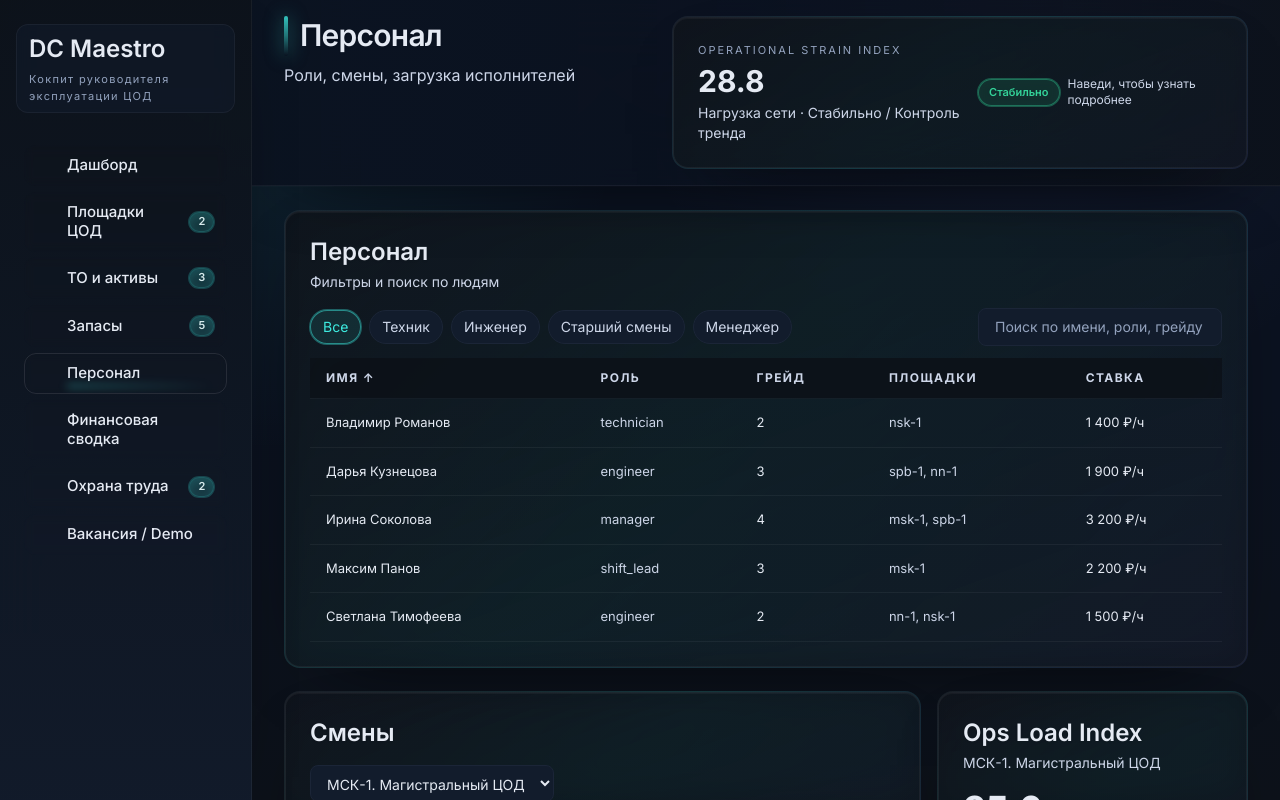
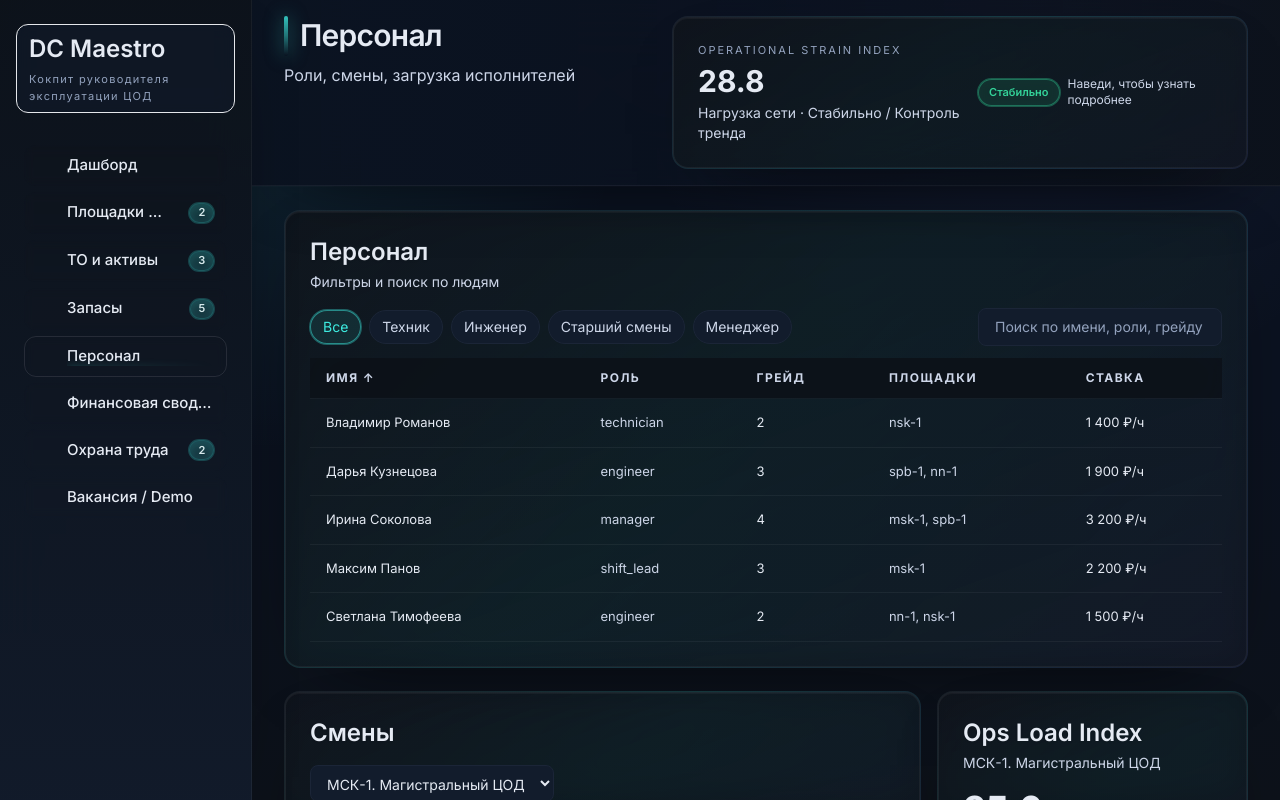
Before and after one commit to QuantumKeyUYU/dc-maestro, a React (Vite) app: page /personnel in a window 1280 px wide. Built offline with nearby package versions, Linux system fonts and the light colour scheme.

Commit message:
Refine header labels and tooltip resets

```diff
--- a/src/app/App.tsx
+++ b/src/app/App.tsx
@@ -152,10 +152,10 @@ export default function App() {
               to="/"
               className={({ isActive }) =>
                 clsx(
-                  'block -mx-2 px-3 py-2 rounded-xl transition text-left space-y-1.5 shadow-ambient/50 border border-white/5 bg-bg-surfaceSoft/60 backdrop-blur',
-                  'hover:shadow-lifted hover:border-white/10 hover:bg-bg-surfaceSoft/75 cursor-pointer',
+                  'block -mx-2 px-3 py-2 rounded-xl transition text-left space-y-1.5 shadow-ambient/40 border border-white/6 bg-bg-surfaceSoft/60 backdrop-blur',
+                  'hover:shadow-lifted hover:border-white/10 hover:bg-bg-surfaceSoft/72 cursor-pointer',
                   'focus-visible:outline-none focus-visible:ring-2 focus-visible:ring-accent-primary/45 focus-visible:ring-offset-2 focus-visible:ring-offset-transparent',
-                  isActive && 'shadow-ambient/30 border-white/8'
+                  isActive && 'shadow-ambient/22 border-white/7'
                 )
               }
             >
@@ -184,7 +184,7 @@ export default function App() {
                     <>
                       <span className="pointer-events-none absolute bottom-1.5 left-2.5 right-2.5 h-px rounded-full bg-accent-primary/60 blur-sm opacity-0 group-hover:opacity-50 transition-opacity duration-300" />
                       <Icon className="w-[18px] h-[18px] text-transparent bg-clip-text bg-gradient-to-br from-accent-primary to-accent-muted" />
-                      <span className="flex-1 min-w-0 text-left leading-tight text-text-primary relative">
+                      <span className="flex-1 min-w-0 text-left leading-tight text-text-primary relative truncate">
                         {item.label}
                         <span
                           className={clsx(
@@ -196,7 +196,7 @@ export default function App() {
                       {item.badge ? (
                         <span
                           className={clsx(
-                            'ml-2 inline-grid h-5 min-w-[24px] shrink-0 place-items-center rounded-full px-2 text-[11px] font-semibold leading-[1.05] tracking-tight text-cyan-50/90 backdrop-blur-sm bg-[rgba(62,236,226,0.16)] shadow-[0_4px_10px_rgba(62,236,226,0.14)_inset,0_0_0_1px_rgba(62,236,226,0.22)] border border-[rgba(62,236,226,0.2)] [@media(forced-colors:active)]:border-[ButtonText] [@media(forced-colors:active)]:text-[CanvasText] [@media(forced-colors:active)]:bg-[Canvas]',
+                            'ml-2 inline-grid h-5 min-w-[24px] shrink-0 place-items-center rounded-full px-2 text-[11px] font-semibold leading-none tracking-tight text-cyan-50/90 backdrop-blur-sm bg-[rgba(62,236,226,0.16)] shadow-[0_4px_10px_rgba(62,236,226,0.14)_inset,0_0_0_1px_rgba(62,236,226,0.22)] border border-[rgba(62,236,226,0.2)] [@media(forced-colors:active)]:border-[ButtonText] [@media(forced-colors:active)]:text-[CanvasText] [@media(forced-colors:active)]:bg-[Canvas]',
                             isActive && 'text-cyan-50 shadow-[0_4px_12px_rgba(62,236,226,0.18)_inset,0_0_0_1px_rgba(62,236,226,0.3)]'
                           )}
                         >
@@ -225,6 +225,7 @@ export default function App() {
                 label={hasOsiData ? osiExplainer : 'Нет данных по показателю OSI за выбранный период.'}
                 triggerArea="container"
                 className="glass-shell self-start w-full max-w-xl"
+                resetKey={pathname}
               >
                 <div className="glass-inner flex flex-col gap-3 py-3 px-4 lg:flex-row lg:items-center lg:justify-between">
                   <div className="space-y-1 text-left">
--- a/src/shared/components/InfoTooltip.tsx
+++ b/src/shared/components/InfoTooltip.tsx
@@ -2,7 +2,7 @@ import { PropsWithChildren, useEffect, useId, useMemo, useRef, useState } from '
 import { createPortal } from 'react-dom';
 import clsx from 'clsx';
 
-type InfoTooltipProps = PropsWithChildren<{ label: string; className?: string; triggerArea?: 'icon' | 'container'; id?: string }>;
+type InfoTooltipProps = PropsWithChildren<{ label: string; className?: string; triggerArea?: 'icon' | 'container'; id?: string; resetKey?: string | number }>;
 
 export function scheduleTooltipHide(
   hideTimerRef: React.MutableRefObject<ReturnType<typeof setTimeout> | null>,
@@ -20,7 +20,7 @@ export function scheduleTooltipHide(
   }, delay);
 }
 
-export function InfoTooltip({ label, children, className, triggerArea = 'icon', id }: InfoTooltipProps) {
+export function InfoTooltip({ label, children, className, triggerArea = 'icon', id, resetKey }: InfoTooltipProps) {
   const [open, setOpen] = useState(false);
   const [coords, setCoords] = useState<{ top: number; left: number } | null>(null);
   const triggerRef = useRef<HTMLDivElement>(null);
@@ -58,6 +58,20 @@ export function InfoTooltip({ label, children, className, triggerArea = 'icon',
       window.removeEventListener('scroll', handleReposition, true);
     };
   }, [open, updatePosition]);
+
+  useEffect(() => {
+    if (resetKey === undefined) return;
+
+    if (hideTimer.current) {
+      clearTimeout(hideTimer.current);
+      hideTimer.current = null;
+    }
+
+    if (open || coords) {
+      setOpen(false);
+      setCoords(null);
+    }
+  }, [resetKey, open, coords]);
 
   useEffect(
     () => () => {
```
